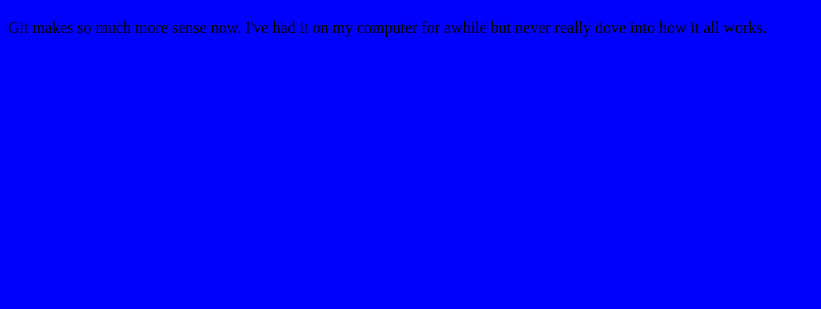
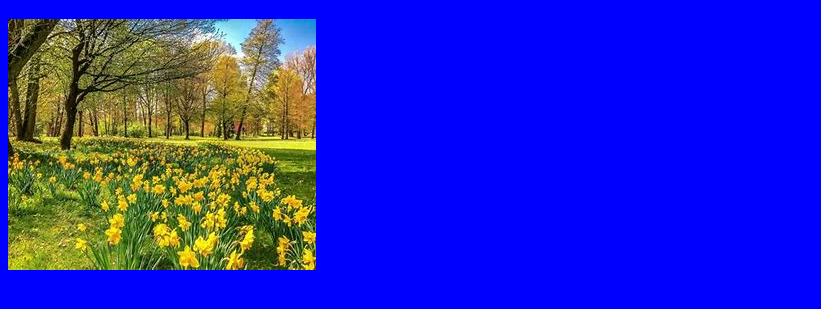
Before and after one commit to Eggs-n-Jakey/Spring, a plain HTML site: page index.html in a window 1280 px wide. Shown: the part 61-370 px from the top of the page, without its empty margins (0-821 px from the left). Drawn offline with Linux system fonts and the light colour scheme.

Commit message:
replaced paragraph with an image

```diff
--- a/index.html
+++ b/index.html
@@ -10,7 +10,7 @@
             <h1>Spring is Near!</h1>
         </header>
 
-        <p>Git makes so much more sense now. I've had it on my computer for awhile but never really dove into how it all works.</p>
+        <img src="OIP.jpg" alt="spring">
 
     </body>
 
```
Also changed, not shown: OIP.jpg (added).
